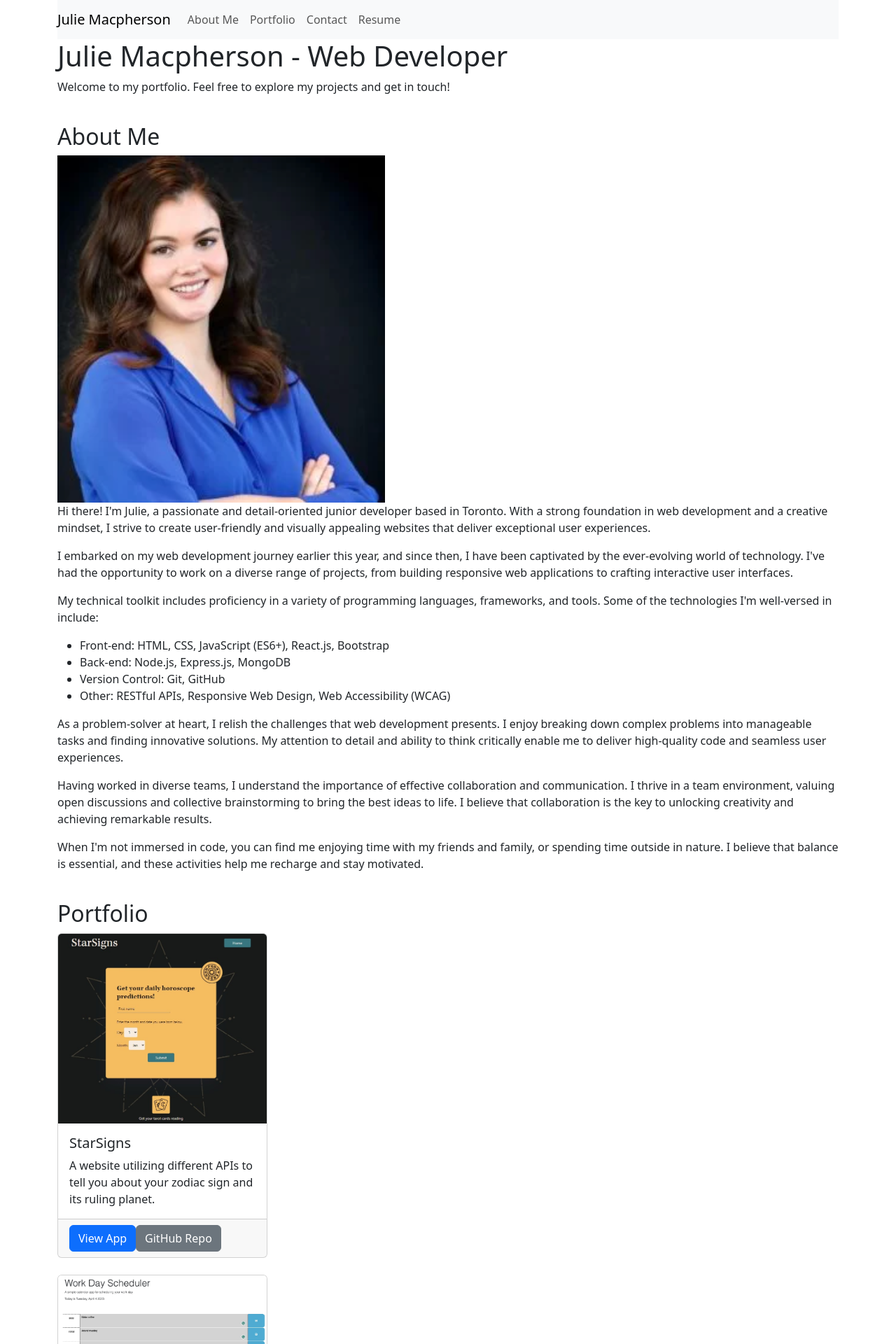
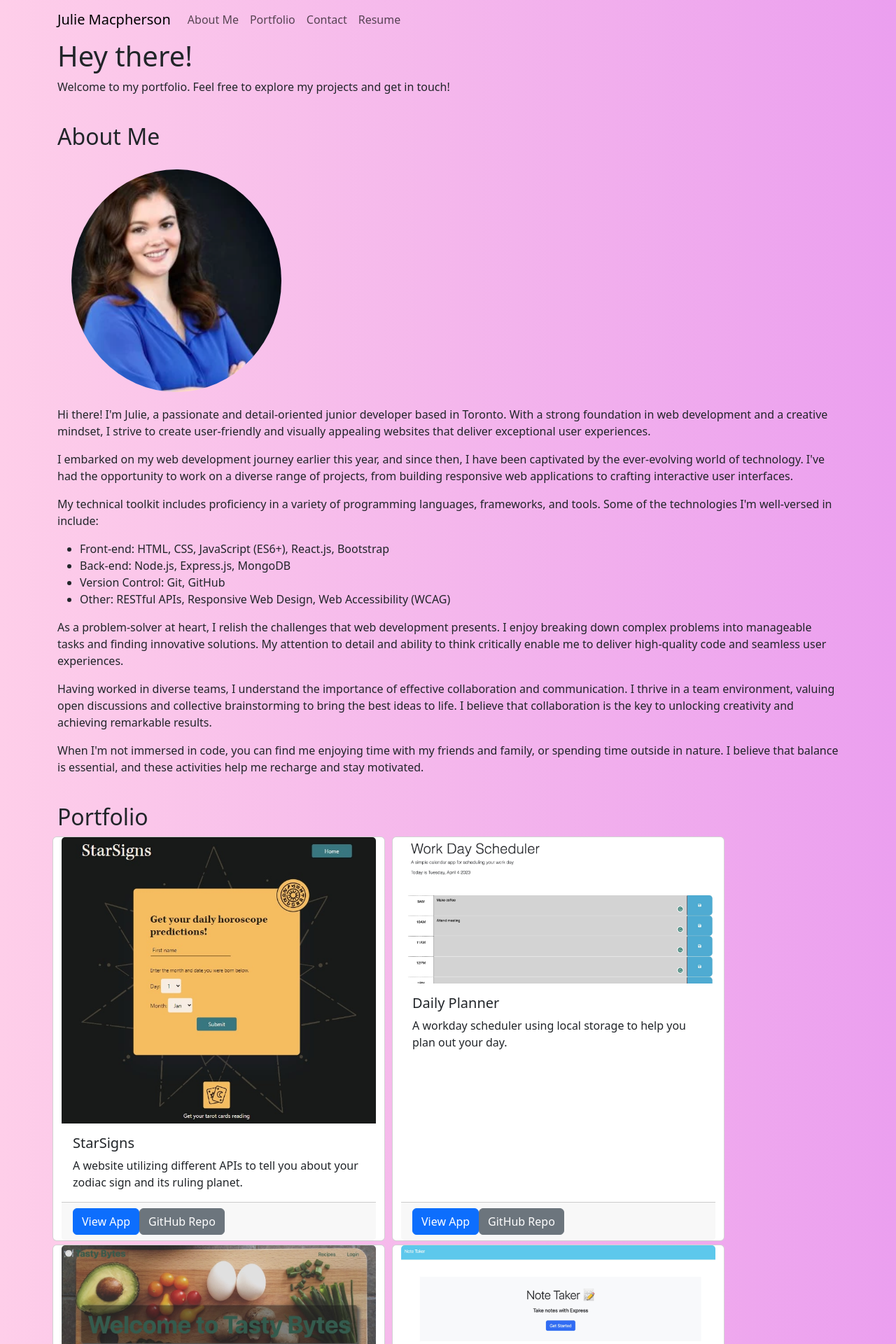
Before and after one commit to julie-mac/ReactPortfolio, a React (Create React App) app: page / in a window 1280 px wide. Shown: the top 1920 px of the page at 70% size. Built offline with nearby package versions, Linux system fonts and the light colour scheme.

Commit message:
completed footer, nav bar, and styling

```diff
--- a/src/App.css
+++ b/src/App.css
@@ -36,3 +36,20 @@
     transform: rotate(360deg);
   }
 }
+
+#mypic {
+  width: 300px;
+  margin: 20px;
+}
+
+.card {
+  margin: 5px;
+}
+
+#mypic {
+  border-radius: 50%;
+}
+
+input {
+  background-color: #F4CBF6;
+}
--- a/src/components/About.jsx
+++ b/src/components/About.jsx
@@ -5,7 +5,7 @@ const About = () => {
     return (
         <section id='about'>
             <h2>About Me</h2>
-            <img src={myPicture} alt="Me"/>
+            <img src={myPicture} alt="Me" id="mypic"/>
             <p>Hi there! I'm Julie, a passionate and detail-oriented junior developer based in Toronto. With a strong foundation in web development and a creative mindset, I strive to create user-friendly and visually appealing websites that deliver exceptional user experiences.</p>
             <p>I embarked on my web development journey earlier this year, and since then, I have been captivated by the ever-evolving world of technology. I've had the opportunity to work on a diverse range of projects, from building responsive web applications to crafting interactive user interfaces.</p>
             <p>My technical toolkit includes proficiency in a variety of programming languages, frameworks, and tools. Some of the technologies I'm well-versed in include:</p>
--- a/src/components/Footer.jsx
+++ b/src/components/Footer.jsx
@@ -14,6 +14,7 @@ const Footer = () => {
           <i className="fab fa-twitter">Twitter</i>
         </a>
       </div>
+      <br></br>
       <p>&copy; {new Date().getFullYear()} Julie Macpherson. All rights reserved.</p>
     </footer>
   );
--- a/src/components/Header.jsx
+++ b/src/components/Header.jsx
@@ -6,7 +6,7 @@ const Header = () => {
     <header>
       <Navigation />
       <div className="header-content">
-        <h1>Julie Macpherson - Web Developer</h1>
+        <h1>Hey there!</h1>
         <p>Welcome to my portfolio. Feel free to explore my projects and get in touch!</p>
       </div>
     </header>
--- a/src/components/Navigation.jsx
+++ b/src/components/Navigation.jsx
@@ -4,7 +4,7 @@ import Nav from 'react-bootstrap/Nav';
 
 const Navigation = () => {
   return (
-    <Navbar bg="light" expand="lg">
+    <Navbar expand="lg">
       <Navbar.Brand href="#about">Julie Macpherson</Navbar.Brand>
       <Navbar.Toggle aria-controls="basic-navbar-nav" />
       <Navbar.Collapse id="basic-navbar-nav">
--- a/src/components/Portfolio.jsx
+++ b/src/components/Portfolio.jsx
@@ -58,7 +58,7 @@ const Portfolio = () => {
   return (
     <section id='portfolio'>
       <h2>Portfolio</h2>
-      <div className="project-list">
+      <div className="project-list row">
         {projects.map((project, index) => (
           <ProjectItem key={index} {...project} />
         ))}
--- a/src/components/ProjectItem.jsx
+++ b/src/components/ProjectItem.jsx
@@ -2,7 +2,7 @@ import React from 'react';
 
 const ProjectItem = ({ title, image, description, deployedLink, githubLink }) => {
     return (
-      <div className="card mb-4" style={{width:"300px"}}>
+      <div className="card col-md-5">
         <img src={image} className="card-img-top" alt={title} />
         <div className="card-body">
           <h5 className="card-title">{title}</h5>
--- a/src/index.css
+++ b/src/index.css
@@ -5,9 +5,22 @@ body {
     sans-serif;
   -webkit-font-smoothing: antialiased;
   -moz-osx-font-smoothing: grayscale;
+  background-image: linear-gradient(to right, #FECEE9, #EB9FEF);
 }
 
 code {
   font-family: source-code-pro, Menlo, Monaco, Consolas, 'Courier New',
     monospace;
 }
+
+input {
+  background-color: #F4CBF6;
+}
+
+.footer-links {
+  justify-content: center;
+  display: block;
+}
+.fab {
+  margin: 10px;
+}
```
